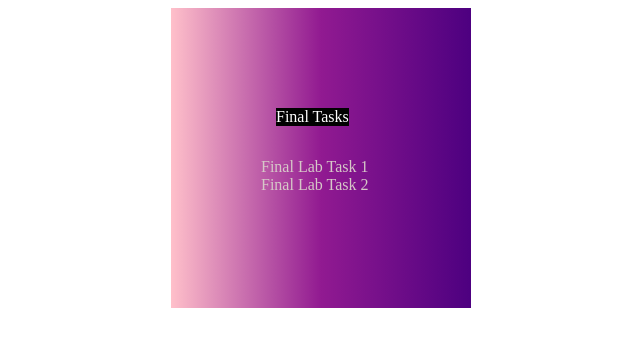
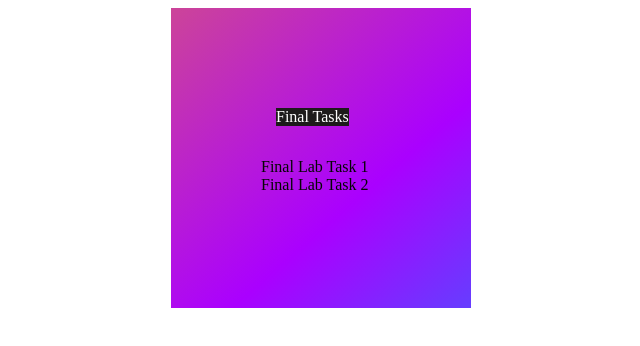
Before and after one commit to Hanniaqt/MyFirstRepository, a plain HTML site: page index.html in a window 1280 px wide. Shown: the whole page, without its empty margins (319-959 px from the left). Drawn offline with Linux system fonts and the light colour scheme.

Commit message:
Add files via upload

```diff
--- a/index.html
+++ b/index.html
@@ -4,11 +4,12 @@
     <meta charset="UTF-8">
     <meta http-equiv="X-UA-Compatible" content="IE=edge">
     <meta name="viewport" content="width=device-width, initial-scale=1.0">
-    <title>Ainnah Valerie Guina</title>
+    <title>Kyla Mae Lopez</title>
     <style>
         .main-con{
             margin: auto;
-            background-image: linear-gradient(to right, rgb(255, 192, 202), rgb(145, 26, 145),rgb(77, 0, 128));
+            background-color: #663dff;
+            background-image: linear-gradient(319deg, #663dff 0%, #aa00ff 37%, #cc4499 100%);
             width: 300px;
             height: 300px;
             display: flex;
@@ -19,7 +20,7 @@
             position: absolute;
             left: 105px;
             top: 100px;
-            background-color: rgb(2, 2, 2);
+            background-color: rgb(29, 27, 27);
 
         }
         .container{
@@ -28,7 +29,7 @@
             top: 150px;
         }
         a{
-            color: rgb(214, 200, 200);
+            color: rgb(5, 5, 5);
             text-decoration: none;
         }
 
```
